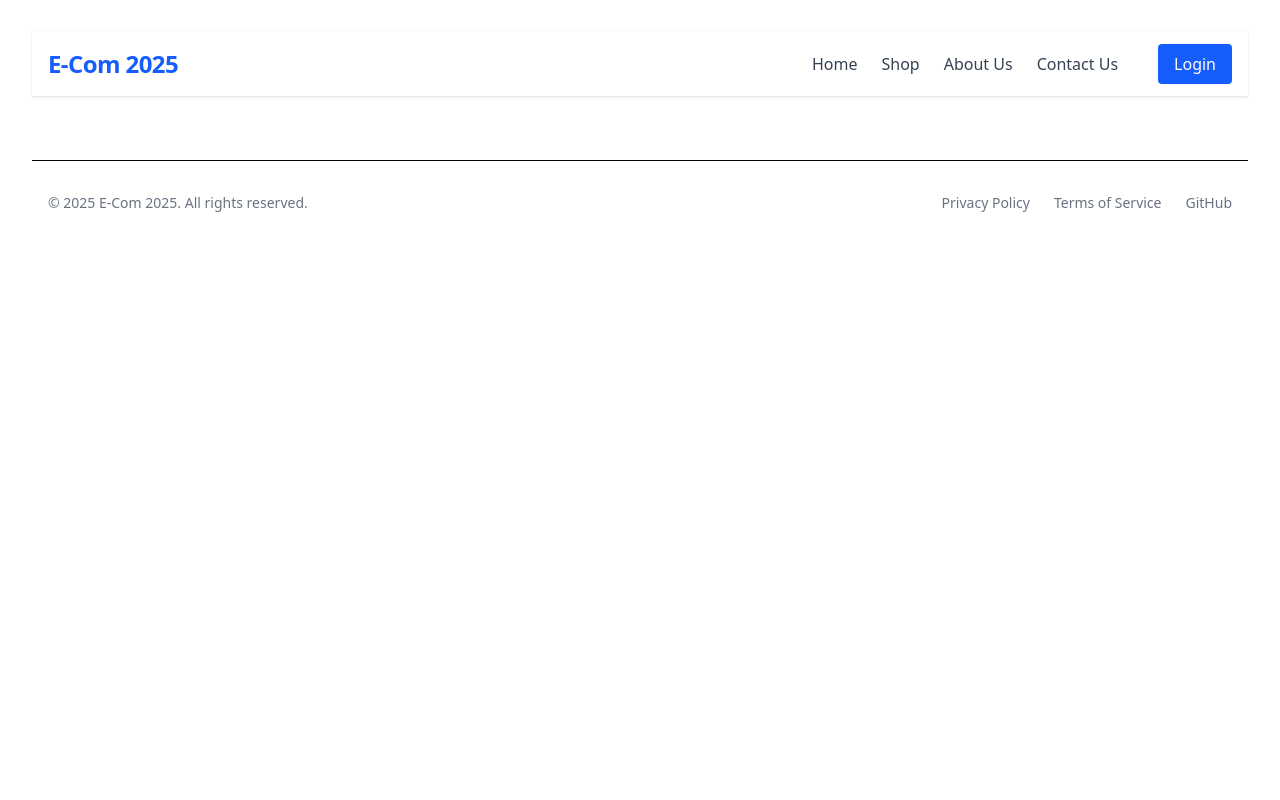
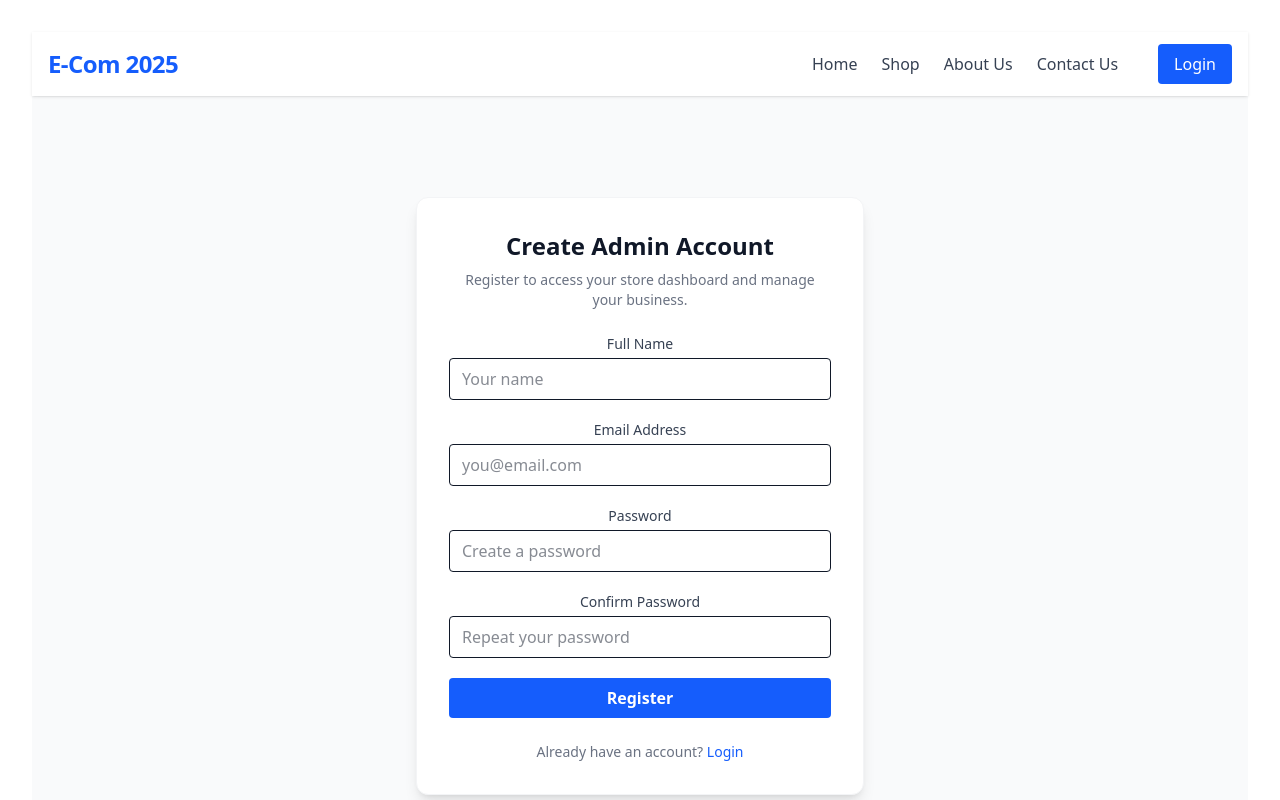
Before and after one commit to sovoessi/e-com-2025-client, a React (Vite) app: page /shop/register in a window 1280 px wide. Shown: the top 800 px of the page. Built offline with nearby package versions, Linux system fonts and the light colour scheme; no server answers.

Commit message:
added login and register pages

```diff
--- a/src/App.jsx
+++ b/src/App.jsx
@@ -27,7 +27,7 @@ import PrivacyPolicy from "./pages/PrivacyPolicy";
 import Terms from "./pages/Terms";
 
 function App() {
-	const { user } = useAppContext();
+	const { isAdmin } = useAppContext();
 
 	return (
 		<>
@@ -70,6 +70,11 @@ function App() {
 					path='/shop/login'
 					element={<Login />}
 				/>
+
+				<Route
+					path='/shop/register'
+					element={<Register />}
+				/>
 				<Route
 					path='/shop/place-order'
 					element={<PlaceOrder />}
@@ -84,11 +89,7 @@ function App() {
 				/>
 				<Route
 					path='/admin/store'
-					element={user ? <StoreDashboard /> : <Login />}
-				/>
-				<Route
-					path='/admin/register'
-					element={<Register />}
+					element={isAdmin ? <StoreDashboard /> : <Login />}
 				/>
 				<Route
 					path='/admin/store/add-product'
--- a/src/context/AppContext.jsx
+++ b/src/context/AppContext.jsx
@@ -13,6 +13,7 @@ export const AppProvider = ({ children }) => {
 
 	const [token, setToken] = useState(null);
 	const [user, setUser] = useState(null);
+	const [isAdmin, setIsAdmin] = useState(false);
 
 	const navigate = useNavigate();
 
@@ -212,6 +213,7 @@ export const AppProvider = ({ children }) => {
 		fetchUserProfile,
 		token,
 		user,
+		isAdmin,
 		navigate,
 		login,
 		register,
--- a/src/pages/admin/Login.jsx
+++ b/src/pages/admin/Login.jsx
@@ -25,10 +25,10 @@ const Login = () => {
     <main className="min-h-screen flex items-center justify-center bg-gray-50 py-12 px-4">
       <div className="max-w-md w-full bg-white p-8 rounded-xl shadow-lg border border-gray-100">
         <h1 className="text-2xl font-bold text-gray-900 mb-2 text-center">
-          Admin Login
+          Login
         </h1>
         <p className="text-gray-500 text-sm mb-6 text-center">
-          Welcome back! Please sign in to manage your store.
+          Welcome back! Please sign in
         </p>
         <form onSubmit={handleSubmit} className="space-y-5">
           <div>
@@ -80,7 +80,7 @@ const Login = () => {
         <div className="mt-6 text-center text-sm text-gray-500">
           Don't have an account?{" "}
           <Link
-            to="/admin/register"
+            to="/shop/register"
             className="text-blue-600 hover:underline font-medium"
           >
             Register
--- a/src/pages/admin/Register.jsx
+++ b/src/pages/admin/Register.jsx
@@ -1,9 +1,141 @@
-import React from 'react'
+import React, { useState } from "react";
+import { Link } from "react-router-dom";
 
 const Register = () => {
+  const [form, setForm] = useState({
+    name: "",
+    email: "",
+    password: "",
+    confirm: "",
+  });
+  const [error, setError] = useState("");
+
+  const handleChange = (e) => {
+    setForm({ ...form, [e.target.name]: e.target.value });
+    setError("");
+  };
+
+  const handleSubmit = (e) => {
+    e.preventDefault();
+    // Basic validation
+    if (!form.name || !form.email || !form.password || !form.confirm) {
+      setError("Please fill in all fields.");
+      return;
+    }
+    if (form.password !== form.confirm) {
+      setError("Passwords do not match.");
+      return;
+    }
+    // Simulate registration success
+    alert("Registration successful! (Replace with real logic)");
+  };
+
   return (
-    <div>Register</div>
-  )
-}
+    <main className="min-h-screen flex items-center justify-center bg-gray-50 py-12 px-4">
+      <div className="max-w-md w-full bg-white p-8 rounded-xl shadow-lg border border-gray-100">
+        <h1 className="text-2xl font-bold text-gray-900 mb-2 text-center">
+          Create Admin Account
+        </h1>
+        <p className="text-gray-500 text-sm mb-6 text-center">
+          Register to access your store dashboard and manage your business.
+        </p>
+        <form onSubmit={handleSubmit} className="space-y-5">
+          <div>
+            <label
+              className="block text-gray-700 text-sm font-medium mb-1"
+              htmlFor="name"
+            >
+              Full Name
+            </label>
+            <input
+              id="name"
+              name="name"
+              type="text"
+              autoComplete="name"
+              required
+              className="w-full border rounded px-3 py-2 text-gray-900 focus:outline-none focus:ring-2 focus:ring-blue-500"
+              value={form.name}
+              onChange={handleChange}
+              placeholder="Your name"
+            />
+          </div>
+          <div>
+            <label
+              className="block text-gray-700 text-sm font-medium mb-1"
+              htmlFor="email"
+            >
+              Email Address
+            </label>
+            <input
+              id="email"
+              name="email"
+              type="email"
+              autoComplete="email"
+              required
+              className="w-full border rounded px-3 py-2 text-gray-900 focus:outline-none focus:ring-2 focus:ring-blue-500"
+              value={form.email}
+              onChange={handleChange}
+              placeholder="you@email.com"
+            />
+          </div>
+          <div>
+            <label
+              className="block text-gray-700 text-sm font-medium mb-1"
+              htmlFor="password"
+            >
+              Password
+            </label>
+            <input
+              id="password"
+              name="password"
+              type="password"
+              autoComplete="new-password"
+              required
+              className="w-full border rounded px-3 py-2 text-gray-900 focus:outline-none focus:ring-2 focus:ring-blue-500"
+              value={form.password}
+              onChange={handleChange}
+              placeholder="Create a password"
+            />
+          </div>
+          <div>
+            <label
+              className="block text-gray-700 text-sm font-medium mb-1"
+              htmlFor="confirm"
+            >
+              Confirm Password
+            </label>
+            <input
+              id="confirm"
+              name="confirm"
+              type="password"
+              autoComplete="new-password"
+              required
+              className="w-full border rounded px-3 py-2 text-gray-900 focus:outline-none focus:ring-2 focus:ring-blue-500"
+              value={form.confirm}
+              onChange={handleChange}
+              placeholder="Repeat your password"
+            />
+          </div>
+          {error && <div className="text-red-500 text-sm">{error}</div>}
+          <button
+            type="submit"
+            className="w-full bg-blue-600 text-white font-semibold py-2 rounded hover:bg-blue-700 transition"
+          >
+            Register
+          </button>
+        </form>
+        <div className="mt-6 text-center text-sm text-gray-500">
+          Already have an account?{" "}
+          <Link
+            to="/admin/store"
+            className="text-blue-600 hover:underline font-medium"
+          >
+            Login
+          </Link>
+        </div>
+      </div>
+    </main>
+  );
+};
 
-export default Register
+export default Register;
```
